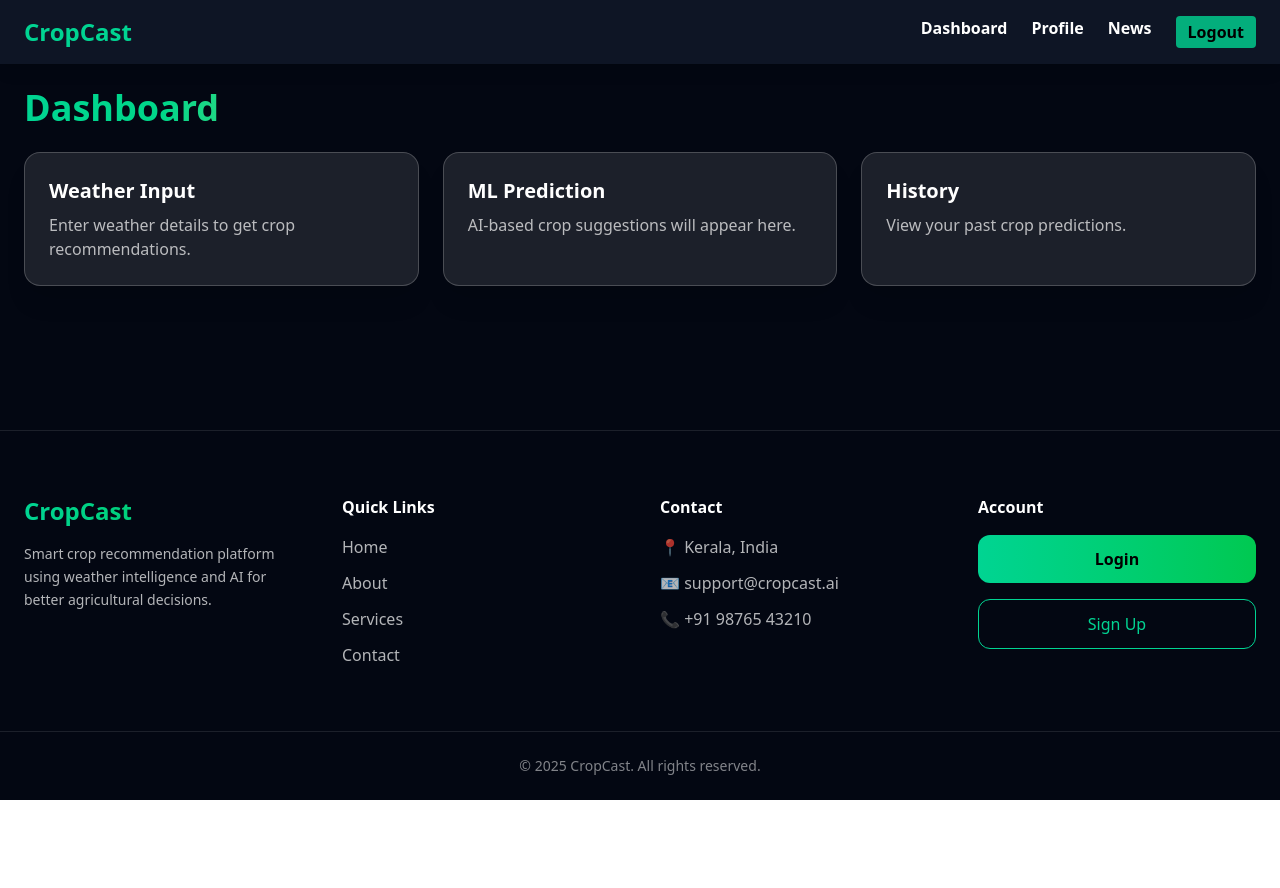
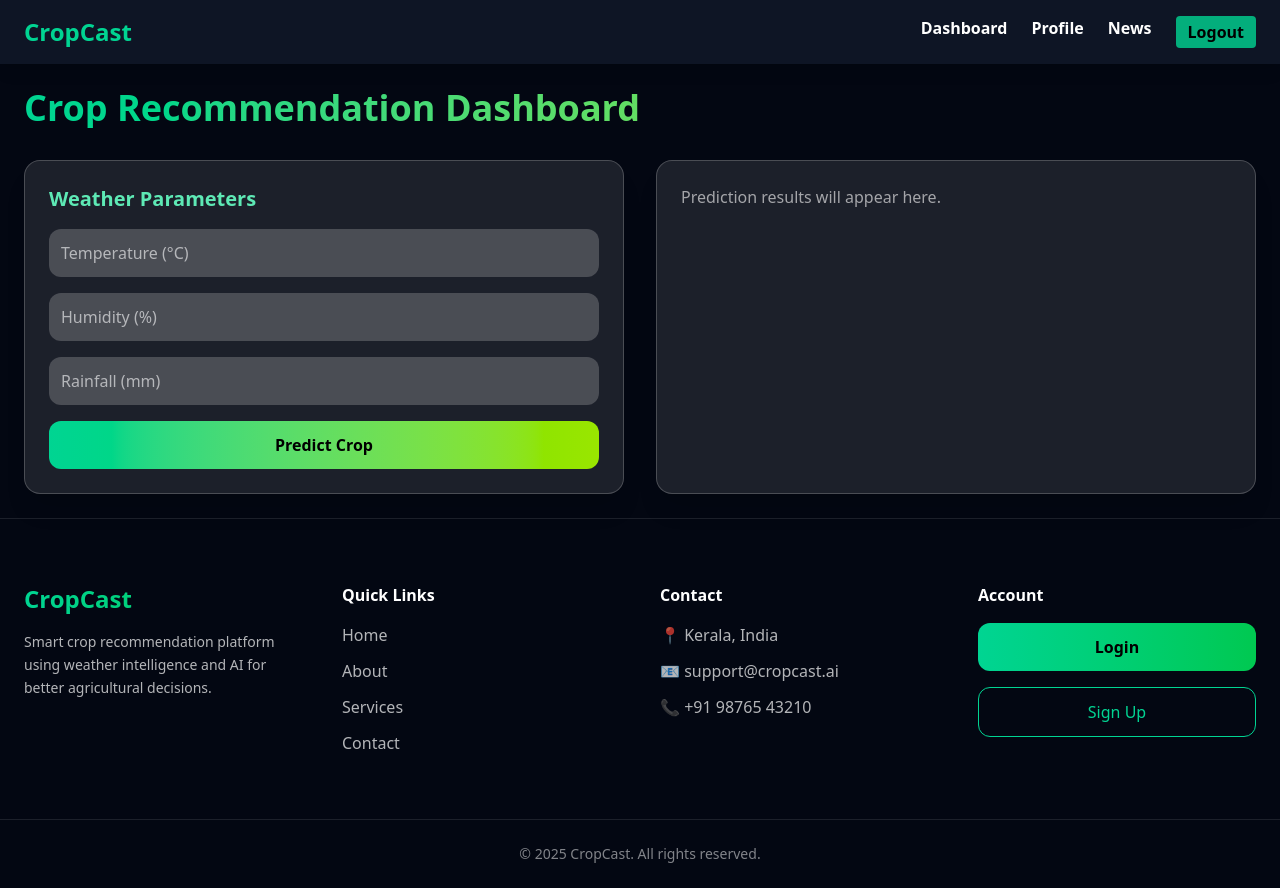
Before and after one commit to Akshai4610/Crop-Cast, a React (Vite) app in the folder front-end/: page /user in a window 1280 px wide. Before the commit the page ends 800 px from the top, so only its background shows below. Built offline with nearby package versions, Linux system fonts and the light colour scheme.

Commit message:
feat(dashboard): add weather input form and prediction result UI with loading animation

```diff
--- /dev/null
+++ b/front-end/src/components/user/dashboard/PredictionResult.jsx
@@ -0,0 +1,47 @@
+// PredictionResult.jsx
+/*
+  PURPOSE:
+  - Display predicted crops
+  - Show loading shimmer when predicting
+*/
+
+const PredictionResult = ({ loading, crops }) => {
+  if (loading) {
+    return (
+      <div className="glass-card animate-pulse">
+        <div className="h-4 bg-white/30 rounded mb-3"></div>
+        <div className="h-4 bg-white/30 rounded mb-3"></div>
+        <div className="h-4 bg-white/30 rounded"></div>
+      </div>
+    );
+  }
+
+  if (!crops.length) {
+    return (
+      <div className="glass-card text-white/60">
+        Prediction results will appear here.
+      </div>
+    );
+  }
+
+  return (
+    <div className="glass-card">
+      <h3 className="text-xl font-semibold text-emerald-300 mb-4">
+        Recommended Crops
+      </h3>
+
+      <div className="grid sm:grid-cols-2 gap-4">
+        {crops.map((crop, index) => (
+          <div
+            key={index}
+            className="p-4 rounded-xl bg-white/20 hover:bg-white/30 transition hover:scale-105"
+          >
+            🌱 {crop}
+          </div>
+        ))}
+      </div>
+    </div>
+  );
+};
+
+export default PredictionResult;
--- /dev/null
+++ b/front-end/src/components/user/dashboard/WeatherForm.jsx
@@ -0,0 +1,76 @@
+// WeatherForm.jsx
+/*
+  PURPOSE:
+  - Collect weather-related inputs from user
+  - Trigger prediction (UI-only for now)
+  - Controlled form using React state
+*/
+
+import { useState } from "react";
+
+const WeatherForm = ({ onPredict }) => {
+  // Local form state
+  const [formData, setFormData] = useState({
+    temperature: "",
+    humidity: "",
+    rainfall: "",
+  });
+
+  // Handle input changes
+  const handleChange = (e) => {
+    setFormData({ ...formData, [e.target.name]: e.target.value });
+  };
+
+  // Submit handler
+  const handleSubmit = (e) => {
+    e.preventDefault();
+    onPredict(formData); // pass data to parent
+  };
+
+  return (
+    <form
+      onSubmit={handleSubmit}
+      className="glass-card space-y-4 animate-fade-in"
+    >
+      <h3 className="text-xl font-semibold text-emerald-300">
+        Weather Parameters
+      </h3>
+
+      <input
+        name="temperature"
+        type="number"
+        placeholder="Temperature (°C)"
+        value={formData.temperature}
+        onChange={handleChange}
+        className="w-full p-3 rounded-xl bg-white/20 text-white placeholder-white/60 outline-none focus:ring-2 focus:ring-emerald-400"
+      />
+
+      <input
+        name="humidity"
+        type="number"
+        placeholder="Humidity (%)"
+        value={formData.humidity}
+        onChange={handleChange}
+        className="w-full p-3 rounded-xl bg-white/20 text-white placeholder-white/60 outline-none focus:ring-2 focus:ring-emerald-400"
+      />
+
+      <input
+        name="rainfall"
+        type="number"
+        placeholder="Rainfall (mm)"
+        value={formData.rainfall}
+        onChange={handleChange}
+        className="w-full p-3 rounded-xl bg-white/20 text-white placeholder-white/60 outline-none focus:ring-2 focus:ring-emerald-400"
+      />
+
+      <button
+        type="submit"
+        className="w-full py-3 rounded-xl bg-gradient-to-r from-emerald-400 to-lime-400 text-black font-semibold hover:scale-105 transition"
+      >
+        Predict Crop
+      </button>
+    </form>
+  );
+};
+
+export default WeatherForm;
--- a/front-end/src/pages/user/DashBoardPage.jsx
+++ b/front-end/src/pages/user/DashBoardPage.jsx
@@ -1,46 +1,38 @@
-// src/pages/user/DashboardPage.jsx
+// DashboardPage.jsx
 /*
   PURPOSE:
-  - User Dashboard main page
-  - Will later host:
-      • Weather input form
-      • ML prediction results
-      • Prediction history summary
+  - Coordinates WeatherForm & PredictionResult
+  - Simulates ML prediction for now
 */
 
+import { useState } from "react";
+import WeatherForm from "../../components/user/dashboard/WeatherForm";
+import PredictionResult from "../../components/user/dashboard/PredictionResult";
+
 const DashboardPage = () => {
+  const [loading, setLoading] = useState(false);
+  const [crops, setCrops] = useState([]);
+
+  // Simulated prediction
+  const handlePredict = () => {
+    setLoading(true);
+    setCrops([]);
+
+    setTimeout(() => {
+      setCrops(["Rice", "Maize", "Cotton"]);
+      setLoading(false);
+    }, 1500);
+  };
+
   return (
     <section className="max-w-7xl mx-auto animate-fade-in">
-
-      {/* Page heading */}
-      <h1 className="text-4xl font-bold mb-6 bg-gradient-to-r from-emerald-400 to-lime-400 bg-clip-text text-transparent">
-        Dashboard
+      <h1 className="text-4xl font-bold mb-8 bg-gradient-to-r from-emerald-400 to-lime-400 bg-clip-text text-transparent">
+        Crop Recommendation Dashboard
       </h1>
 
-      {/* Placeholder cards */}
-      <div className="grid md:grid-cols-3 gap-6">
-
-        <div className="glass-card">
-          <h3 className="text-xl font-semibold mb-2">Weather Input</h3>
-          <p className="text-white/70">
-            Enter weather details to get crop recommendations.
-          </p>
-        </div>
-
-        <div className="glass-card">
-          <h3 className="text-xl font-semibold mb-2">ML Prediction</h3>
-          <p className="text-white/70">
-            AI-based crop suggestions will appear here.
-          </p>
-        </div>
-
-        <div className="glass-card">
-          <h3 className="text-xl font-semibold mb-2">History</h3>
-          <p className="text-white/70">
-            View your past crop predictions.
-          </p>
-        </div>
-
+      <div className="grid md:grid-cols-2 gap-8">
+        <WeatherForm onPredict={handlePredict} />
+        <PredictionResult loading={loading} crops={crops} />
       </div>
     </section>
   );
```
